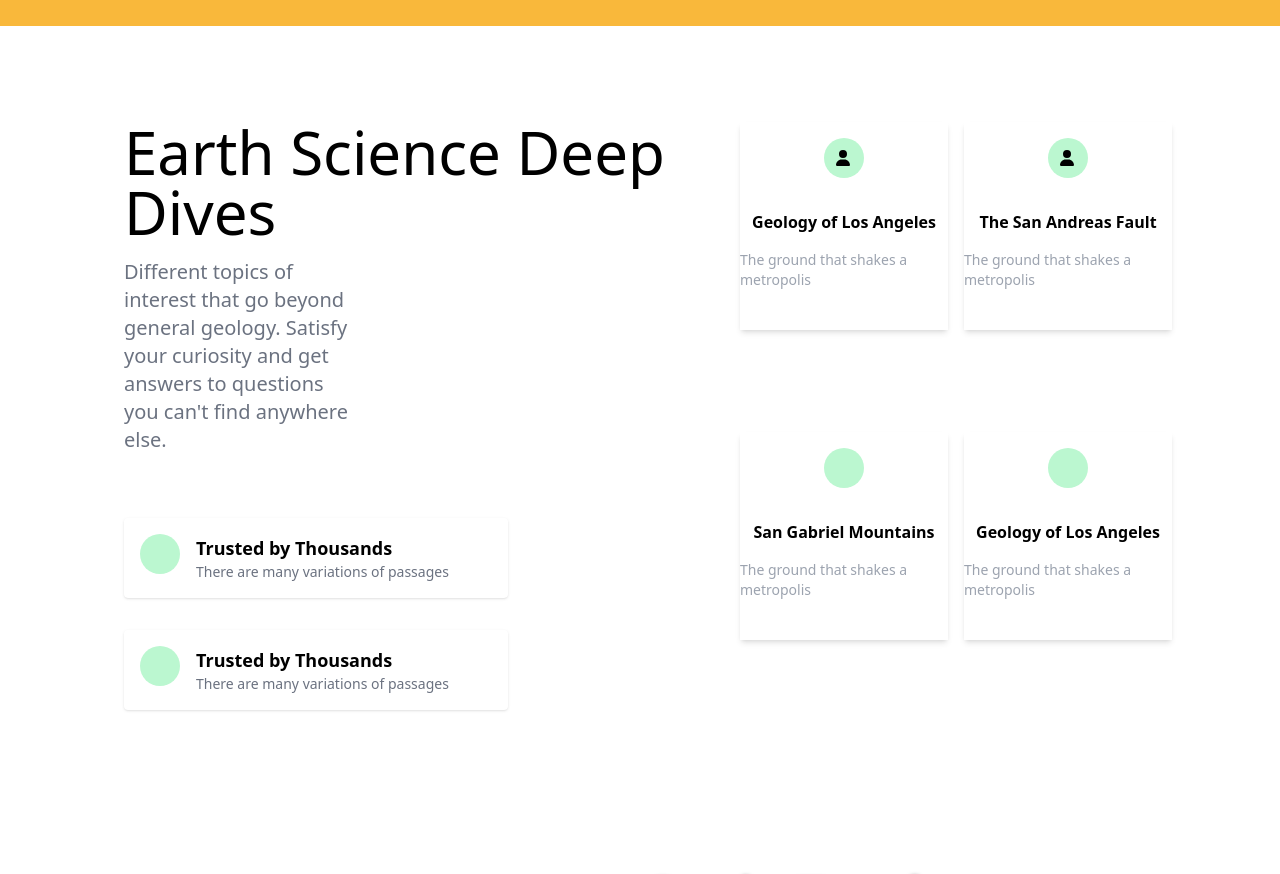
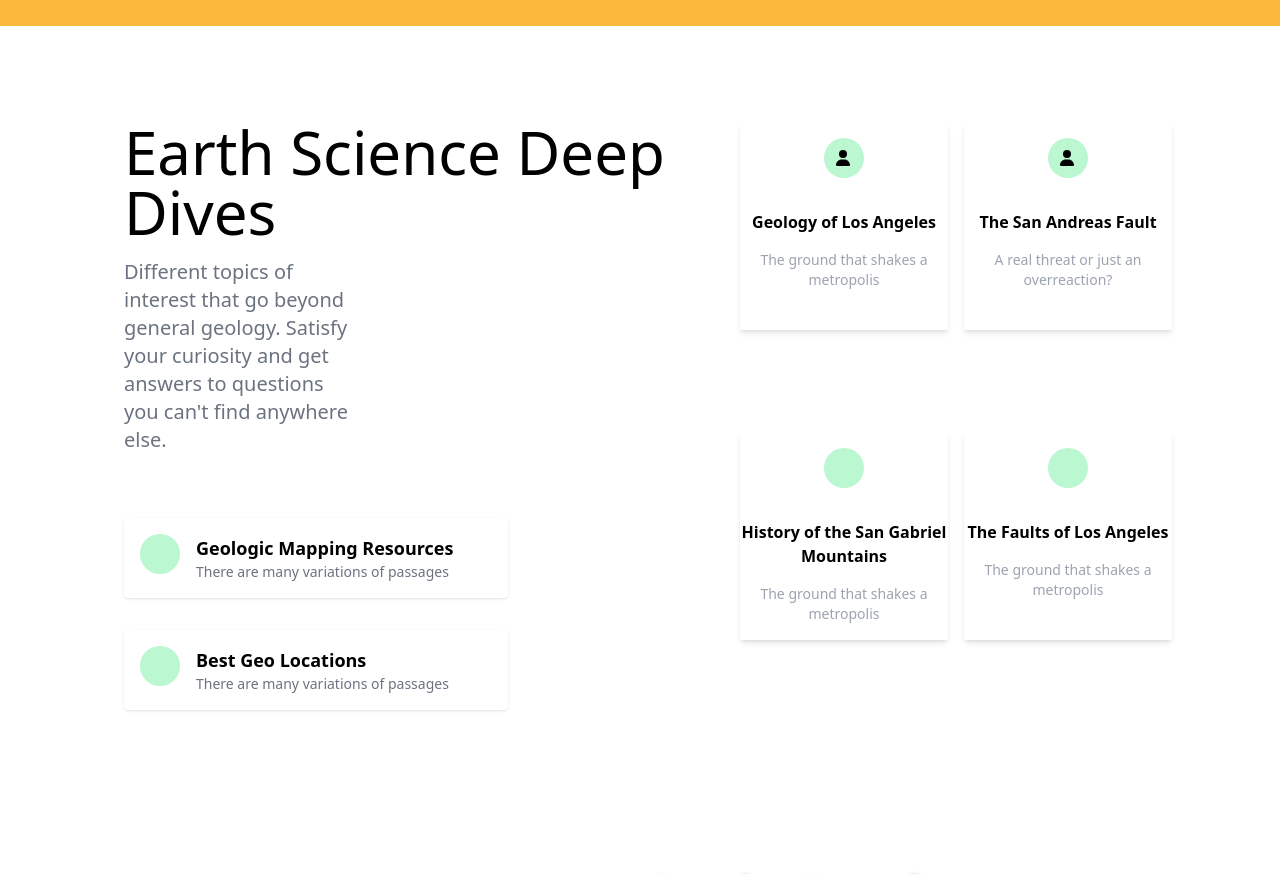
Before and after one commit to gerardojgarcia/geo_helper_nuxt, a Nuxt app: page / in a window 1280 px wide. Shown: the part 2960-3834 px from the top of the page. Built offline with nearby package versions, Linux system fonts and the light colour scheme.

Commit message:
macbook sync

```diff
--- a/components/Community.vue
+++ b/components/Community.vue
@@ -27,14 +27,14 @@ export default {
                 <div class="flex-start flex flex-row mb-8 rounded shadow w-96 p-4 hover:shadow-lg cursor-pointer">
                     <div class="icon-div w-10 h-10 bg-green-200  flex"><i class="fa-solid fa-user place-center self-center ml-3"></i></div>
                     <div class="flex-col ml-4">
-                        <strong class="text-lg text-black">Trusted by Thousands</strong>
+                        <strong class="text-lg text-black">Geologic Mapping Resources</strong>
                         <p class="text-gray-500 text-sm">There are many variations of passages</p>
                     </div>
                 </div>
                 <div class="flex-start flex flex-row mb-8 rounded shadow w-96 p-4 hover:shadow-lg cursor-pointer">
                     <div class="icon-div w-10 h-10 bg-green-200  flex"><i class="fa-solid fa-user place-center self-center ml-3"></i></div>
                     <div class="flex-col ml-4">
-                        <strong class="text-lg text-black">Trusted by Thousands</strong>
+                        <strong class="text-lg text-black">Best Geo Locations</strong>
                         <p class="text-gray-500 text-sm">There are many variations of passages</p>
                     </div>
                 </div>
@@ -44,7 +44,7 @@ export default {
         </div>
         <div class="community-cards max-w-lg flex flex-wrap justify-center ml-2 mt-4 md:mt-24">
 
-            <div class="community-card w-52 h-52 flex shadow-md flex-col items-center mr-4 cursor-pointer hover:shadow-xl">
+            <div class="community-card  w-52 h-52 flex text-center shadow-md flex-col items-center mr-4 cursor-pointer hover:shadow-xl">
 
                 <div class=" icon-div w-10 h-10 bg-green-200 mt-4 flex"><font-awesome-icon icon="fa-solid fa-user" class=" place-center self-center ml-3"></font-awesome-icon></div>
                 <div class="data font-bold py-4 mt-4">Geology of Los Angeles</div>
@@ -52,30 +52,31 @@ export default {
 
 
             </div>
-            <div class="community-card w-52 h-52 flex shadow-md flex-col items-center mr-4 cursor-pointer hover:shadow-xl">
+            <div class="community-card w-52 h-52 flex text-center shadow-md flex-col items-center mr-4 cursor-pointer hover:shadow-xl">
 
             <div class=" icon-div w-10 h-10 bg-green-200 mt-4 flex"><font-awesome-icon icon="fa-solid fa-user" class=" place-center self-center ml-3"></font-awesome-icon></div>
             <div class="data font-bold py-4 mt-4">The San Andreas Fault</div>
+            <div class="title text-gray-400 text-sm">A real threat or just an overreaction?</div>
+
+
+        </div>
+        <div class="community-card w-52 h-52 flex text-center shadow-md flex-col items-center mr-4 cursor-pointer hover:shadow-xl">
+
+            <div class=" icon-div w-10 h-10 bg-green-200 mt-4 flex"><i class="fa-solid fa-user place-center self-center ml-3"></i></div>
+            <div class="data font-bold py-4 mt-4">History of the San Gabriel Mountains</div>
             <div class="title text-gray-400 text-sm">The ground that shakes a metropolis</div>
 
 
         </div>
-        <div class="community-card w-52 h-52 flex shadow-md flex-col items-center mr-4 cursor-pointer hover:shadow-xl">
+        <div class="community-card w-52 h-52 flex text-center shadow-md flex-col items-center mr-4 cursor-pointer hover:shadow-xl">
 
             <div class=" icon-div w-10 h-10 bg-green-200 mt-4 flex"><i class="fa-solid fa-user place-center self-center ml-3"></i></div>
-            <div class="data font-bold py-4 mt-4">San Gabriel Mountains</div>
+            <div class="data font-bold py-4 mt-4">The Faults of Los Angeles</div>
             <div class="title text-gray-400 text-sm">The ground that shakes a metropolis</div>
 
 
         </div>
-        <div class="community-card w-52 h-52 flex shadow-md flex-col items-center mr-4 cursor-pointer hover:shadow-xl">
 
-            <div class=" icon-div w-10 h-10 bg-green-200 mt-4 flex"><i class="fa-solid fa-user place-center self-center ml-3"></i></div>
-            <div class="data font-bold py-4 mt-4">Geology of Los Angeles</div>
-            <div class="title text-gray-400 text-sm">The ground that shakes a metropolis</div>
-
-
-        </div>
 
 
         </div>
```
